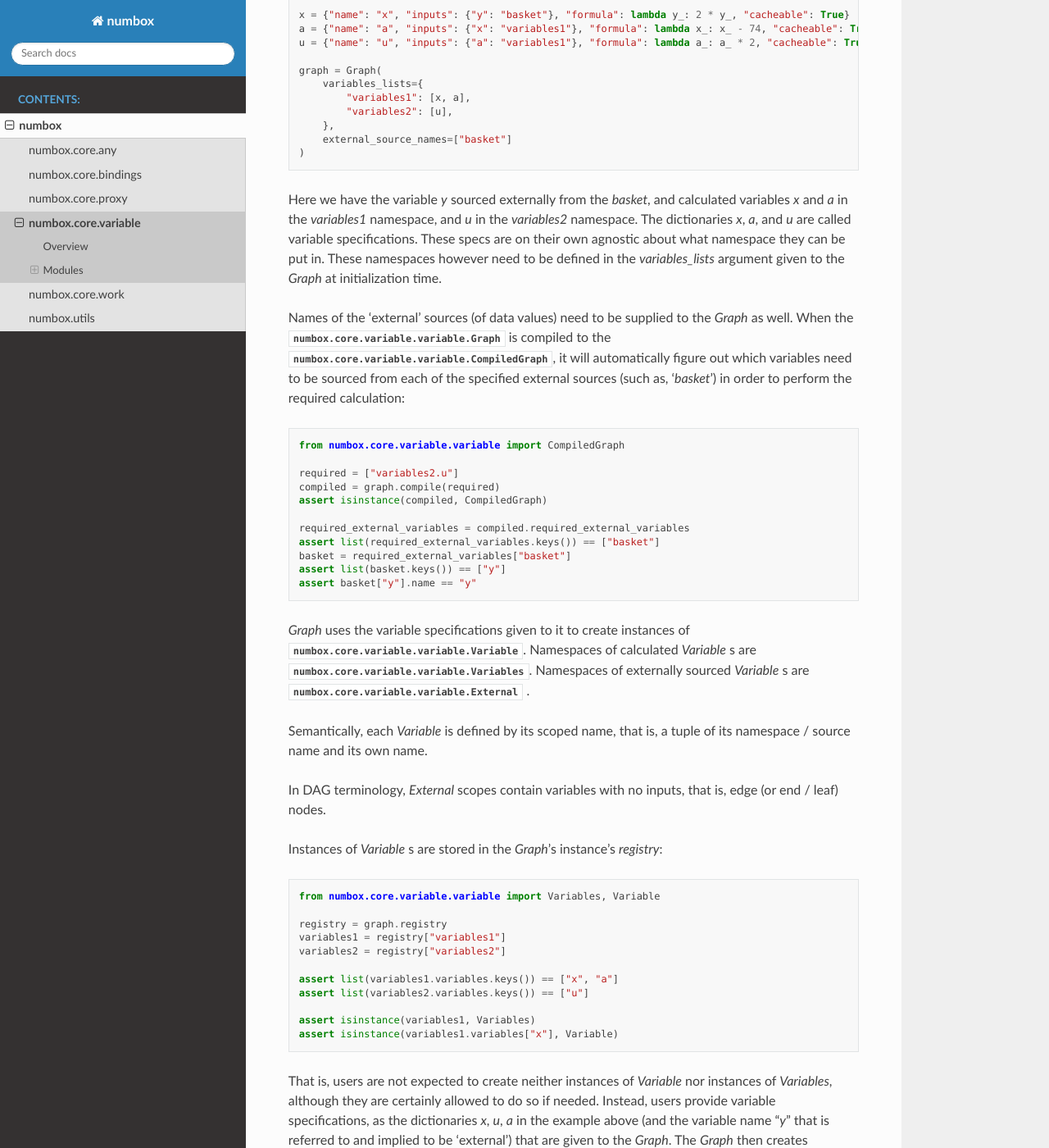
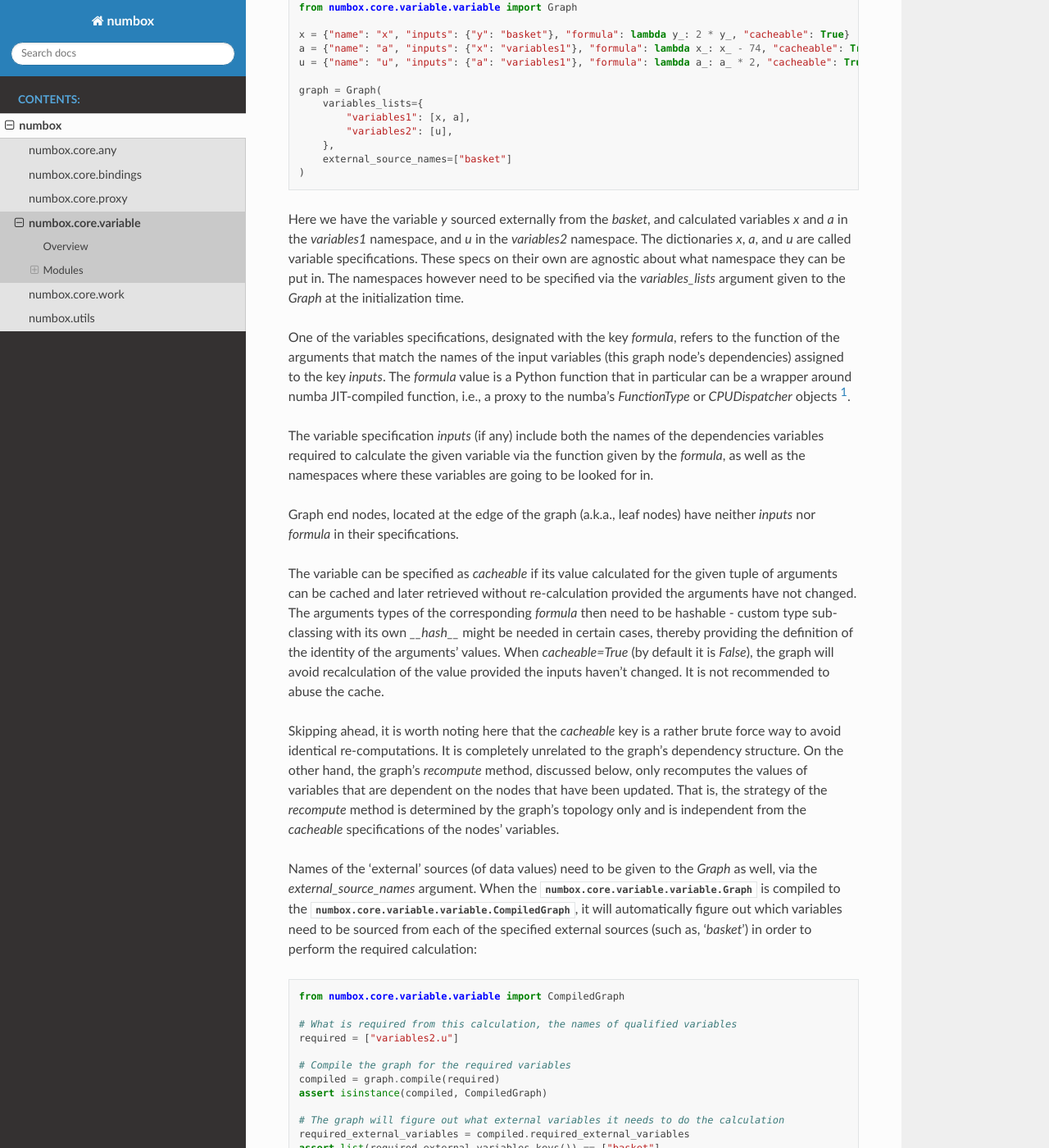
Before and after one commit to Goykhman/numbox, a Sphinx documentation site: the page built from docs/numbox.core.variable.rst, in a window 1280 px wide and 1400 px high, scrolled down 526 px. Shown: the whole window at 82% size. Built offline with Sphinx 7.4.7 and the Read the Docs theme 3.1.0, drawn with Linux system fonts in a browser that asks for light colours; some of the changed text lies outside the part shown.

Commit message:
expanded documentation

```diff
--- a/docs/numbox.core.variable.rst
+++ b/docs/numbox.core.variable.rst
@@ -5,7 +5,8 @@ Overview
 ++++++++
 
 Framework for Directed Acyclic Graph (DAG) in pure Python.
-Computationally heavy parts can be put on this graph as JIT-compiled functions.
+Computationally heavy parts can be put on this graph as JIT-compiled functions
+via the `formula` key of the graph variables specifications (see below).
 
 Modules
 ++++++++
@@ -34,11 +35,43 @@ A graph can be defined as follows::
 
 Here we have the variable `y` sourced externally from the `basket`, and calculated variables
 `x` and `a` in the `variables1` namespace, and `u` in the `variables2` namespace. The dictionaries
-`x`, `a`, and `u` are called variable specifications. These specs are on their own agnostic about what
-namespace they can be put in. These namespaces however need to be defined in the `variables_lists`
-argument given to the `Graph` at initialization time.
+`x`, `a`, and `u` are called variable specifications. These specs on their own are agnostic about what
+namespace they can be put in. The namespaces however need to be specified via the `variables_lists`
+argument given to the `Graph` at the initialization time.
 
-Names of the 'external' sources (of data values) need to be supplied to the `Graph` as well.
+One of the variables specifications, designated with the key `formula`, refers to the
+function of the arguments that match the names of the input variables (this graph node's dependencies)
+assigned to the key `inputs`. The `formula` value is a Python function that in particular
+can be a wrapper around numba JIT-compiled function, i.e.,
+a proxy to the numba's `FunctionType` or `CPUDispatcher` objects [#f1]_.
+
+The variable specification `inputs` (if any) include both the names of the dependencies variables
+required to calculate the given variable via the function given by the `formula`,
+as well as the namespaces where these variables are going to be looked for in.
+
+Graph end nodes, located at the edge of the graph (a.k.a., leaf nodes) have neither `inputs`
+nor `formula` in their specifications.
+
+The variable can be specified as `cacheable` if its value calculated for the given tuple of
+arguments can be cached and later retrieved without re-calculation provided
+the arguments have not changed. The arguments types of the corresponding `formula` then need to be hashable -
+custom type sub-classing with its own `__hash__` might be needed in certain cases, thereby providing the definition
+of the identity of the arguments' values.
+When `cacheable=True` (by default it is `False`), the graph will avoid recalculation of the
+value provided the inputs haven't changed. It is not recommended to abuse the cache.
+
+Skipping ahead, it is worth noting here that the `cacheable` key is a rather brute force way
+to avoid identical re-computations.
+It is completely unrelated to the graph's dependency structure.
+On the other hand, the graph's `recompute`
+method, discussed below, only recomputes the values of variables that are dependent on the nodes
+that have been updated. That is, the strategy of the `recompute` method
+is determined by the graph's topology only
+and is independent from the `cacheable` specifications of the nodes'
+variables.
+
+Names of the 'external' sources (of data values) need to be given to the `Graph` as well,
+via the `external_source_names` argument.
 When the :class:`numbox.core.variable.variable.Graph` is compiled
 to the :class:`numbox.core.variable.variable.CompiledGraph`, it will automatically figure out which variables need to be sourced
 from each of the specified external sources (such as, '`basket`') in order to perform the
@@ -46,10 +79,14 @@ required calculation::
 
     from numbox.core.variable.variable import CompiledGraph
 
+    # What is required from this calculation, the names of qualified variables
     required = ["variables2.u"]
+
+    # Compile the graph for the required variables
     compiled = graph.compile(required)
     assert isinstance(compiled, CompiledGraph)
 
+    # The graph will figure out what external variables it needs to do the calculation
     required_external_variables = compiled.required_external_variables
     assert list(required_external_variables.keys()) == ["basket"]
     basket = required_external_variables["basket"]
@@ -71,28 +108,30 @@ Instances of `Variable` s are stored in the `Graph`'s instance's `registry`::
     from numbox.core.variable.variable import Variables, Variable
 
     registry = graph.registry
+
+    # Get the namespaces...
     variables1 = registry["variables1"]
     variables2 = registry["variables2"]
 
+    # ... and the variables defined in these namespaces
     assert list(variables1.variables.keys()) == ["x", "a"]
     assert list(variables2.variables.keys()) == ["u"]
 
     assert isinstance(variables1, Variables)
     assert isinstance(variables1.variables["x"], Variable)
 
-That is, users are not expected to create neither instances of `Variable` nor instances of `Variables`,
+That is, users are not expected to instantiate neither `Variable` s nor `Variables` s,
 although they are certainly allowed to do so if needed.
 Instead, users provide variable specifications, as the dictionaries `x`, `u`, `a`
 in the example above (and the variable name "`y`" that is referred to and implied to be 'external')
 that are given to the `Graph`. The `Graph` then creates instances of `Variables` (one per namespace)
-and instances of `External` (one per 'external' source). Finally, `Variables` and `External` create instances
-of `Variable` s and store them.
-
-As shown above, `External` auto-discovers which external variables from the corresponding source need to be present,
-and reports that information to the compiled graph.
+and instances of `External` (one per an 'external' source). Finally, `Variables` and `External` in turn
+create instances of `Variable` s and store them.
 
 To calculate the required variables, one first needs to instantiate the execution-scope instance
-of :class:`numbox.core.variable.variable.Values`. This will contain all calculated nodes
+of the storage :class:`numbox.core.variable.variable.Values` of the values of all variables,
+scoped both in `Variables` and `External` namespaces. This storage will get automatically populated
+with all calculated nodes
 as a mapping from the corresponding `Variable` to instances of :class:`numbox.core.variable.variable.Value`.
 The latter wraps the data. All the data of non-external variables is initialized to
 the instance `_null` of the :class:`numbox.core.variable.variable._Null`.
@@ -103,7 +142,10 @@ have been specified, one can calculate the graph as::
 
     from numbox.core.variable.variable import Values
 
+    # Instantiate the storage
     values = Values()
+
+    # Request the calculation by executing the graph
     compiled.execute(
         external_values={"basket": {"y": 137}},
         values=values,
@@ -128,6 +170,11 @@ Only the affected nodes will be re-evaluated::
     assert values.get(a_var).value == -72
     assert values.get(u_var).value == -144
 
+
+.. rubric:: References
+
+.. [#f1] It is straightforward to adapt the variables specifications given here in pure Python to build a fully-JIT'd graph of :class:`numbox.core.work.work.Work` nodes, by using the :class:`numbox.core.work.builder.Derived`.
+
 .. automodule:: numbox.core.variable.variable
    :members:
    :show-inheritance:
```
Also changed, not shown: 2 other files.
